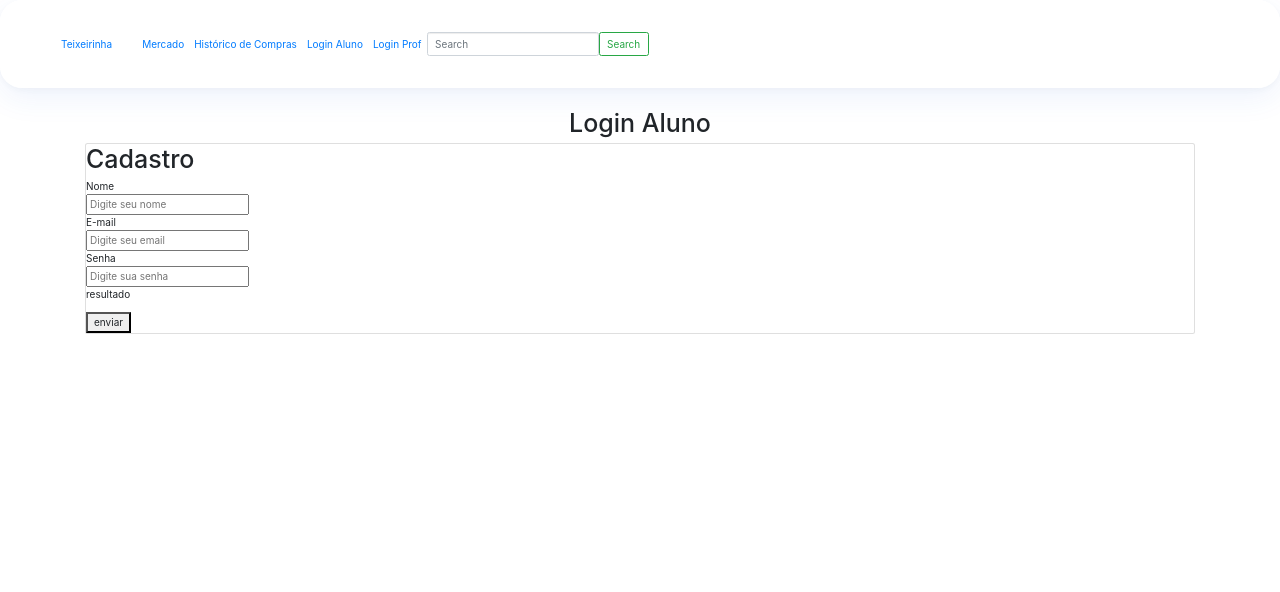
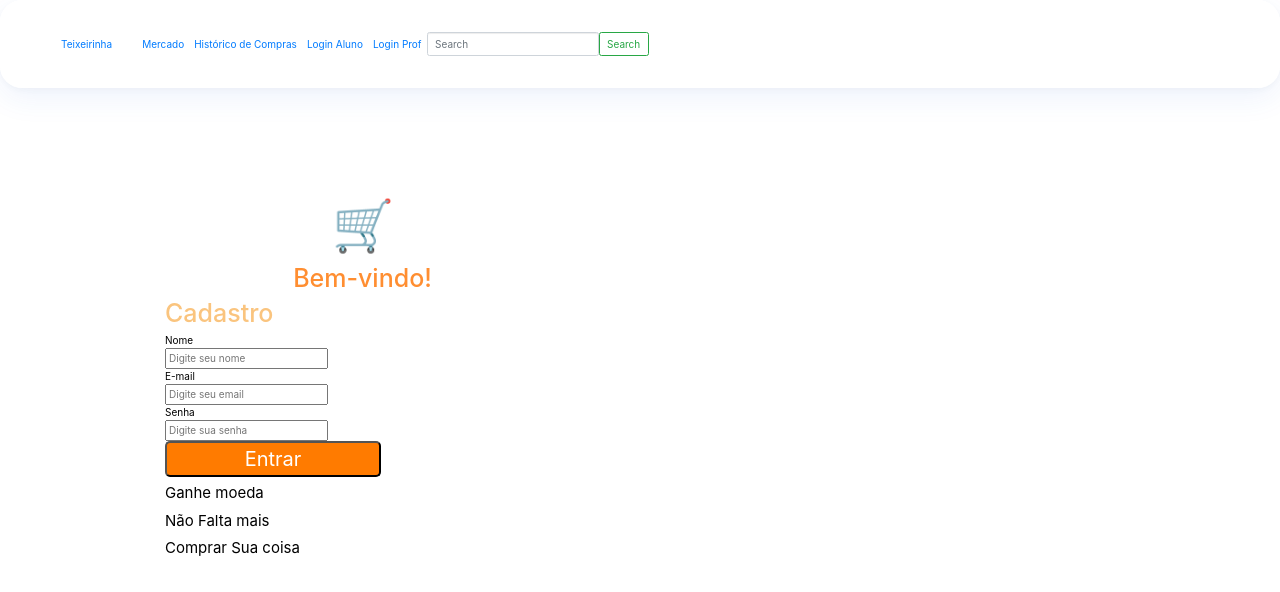
Before and after one commit to mauriciopereiralucas5-gif/Versionamento, a Vue app in the folder Front/tcc/: page /login-aluno in a window 1280 px wide. Shown: the top 592 px of the page. Built offline with nearby package versions, Linux system fonts and the light colour scheme.

Commit message:
primeiro envio

```diff
--- a/Front/tcc/src/Pages/Login-Aluno.vue
+++ b/Front/tcc/src/Pages/Login-Aluno.vue
@@ -3,6 +3,14 @@ import Registerform from '@/components/Registerform.vue';
 </script>
 
 <template>
-  <h1 class="text-center">Login Aluno</h1>
-  <Registerform/>
+  <div class="right-side">
+    <div class="content">
+      <div class="logo">🛒</div>
+      <h1 class="titulo-login-aluno text-center">Bem-vindo!</h1>
+      <Registerform/>
+      <div class="feature"> Ganhe moeda</div>
+    <div class="feature"> Não Falta mais</div>
+    <div class="feature"> Comprar Sua coisa</div>
+</div>
+</div>
 </template>
--- a/Front/tcc/src/components/Registerform.vue
+++ b/Front/tcc/src/components/Registerform.vue
@@ -1,6 +1,6 @@
 <template>
-    <div class="card">
-        <h1>Cadastro</h1>
+    <div class="card-registro">
+        <h1 class="titulo">Cadastro</h1>
 
         <form @submit.prevent="enviarFormulario">
             <div class="campo">
@@ -35,10 +35,10 @@
                 required
                 />
             </div>
-<p>resultado</p>
 
-            <button type="submit">
-                    enviar
+
+            <button type="submit" class="botao-login">
+                    Entrar
             </button>
         </form>
     </div>
--- a/Front/tcc/src/estilo.css
+++ b/Front/tcc/src/estilo.css
@@ -1,3 +1,49 @@
-body{
-    background: rgb(101, 98, 151);
+.titulo{
+    color: rgb(250, 196, 126);
 }
+
+.titulo-login-aluno{
+    color: rgb(255, 142, 49);
+}
+
+.right-side{
+    width: 50%;
+    background:
+    linear-gradient(rgba(0,0,0,.75), rgba(0,0,0,rgba(0,0,0,.75)))
+    url('/src/assets/market-bg.jpg');
+    background-size:cover;
+    background-position: center;
+}
+
+.content{
+    color: rgb(0, 0, 0);
+    padding: 80px;
+    height: 100%;
+    display: flex;
+    flex-direction: column;
+    justify-content: center;
+}
+
+.feature{
+    margin-top: 5px;
+    font-size: 15px;
+}
+
+.logo{
+    font-size: 50px;
+    text-align:center;
+}
+
+.card-registro{
+    background-color: rgb(255, 255, 255);
+}
+
+.botao-login{
+    background-color: rgb(255, 123, 0);
+    font-size: 10px;
+    color: rgb(255, 255, 255);
+    border-radius: 5px;
+    font-size: 20px;
+    display: grid;
+    grid-template-columns: repeat(auto-fit, minmax(200px, 1fr));
+}
```
